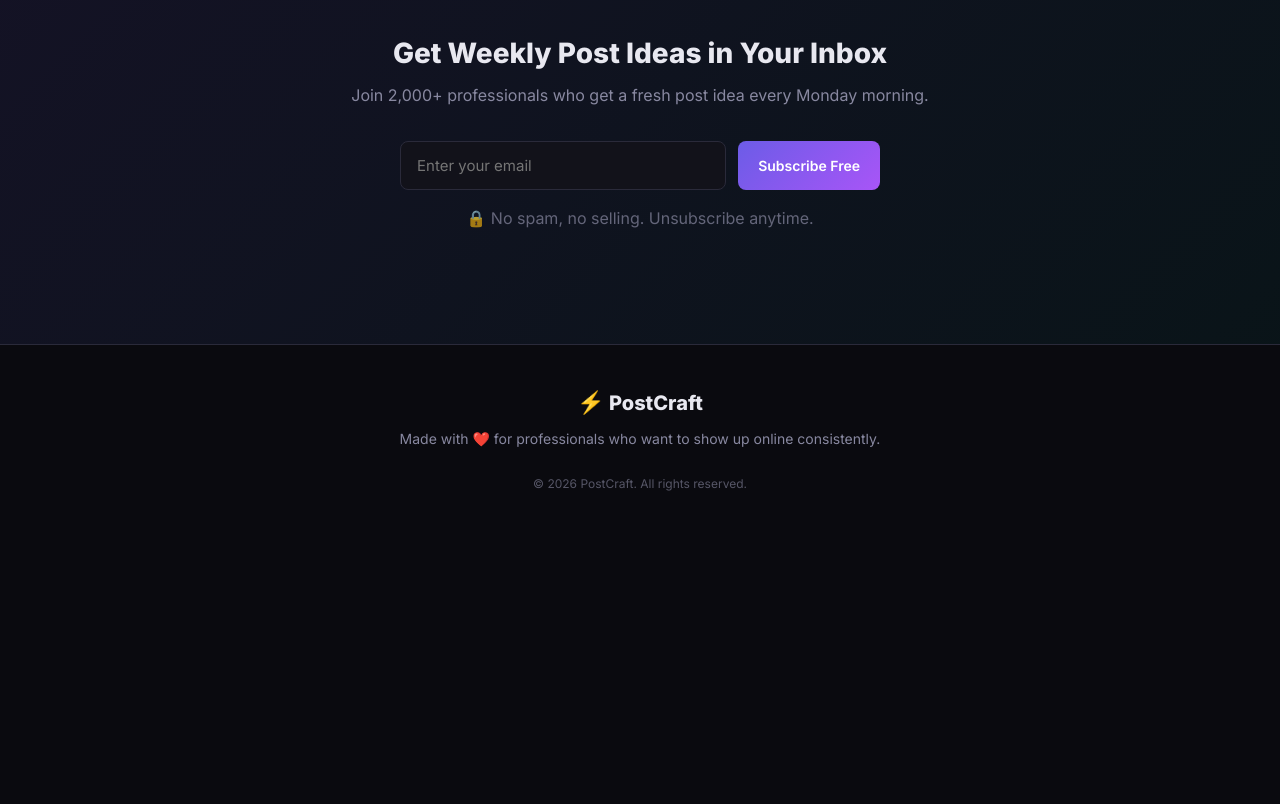
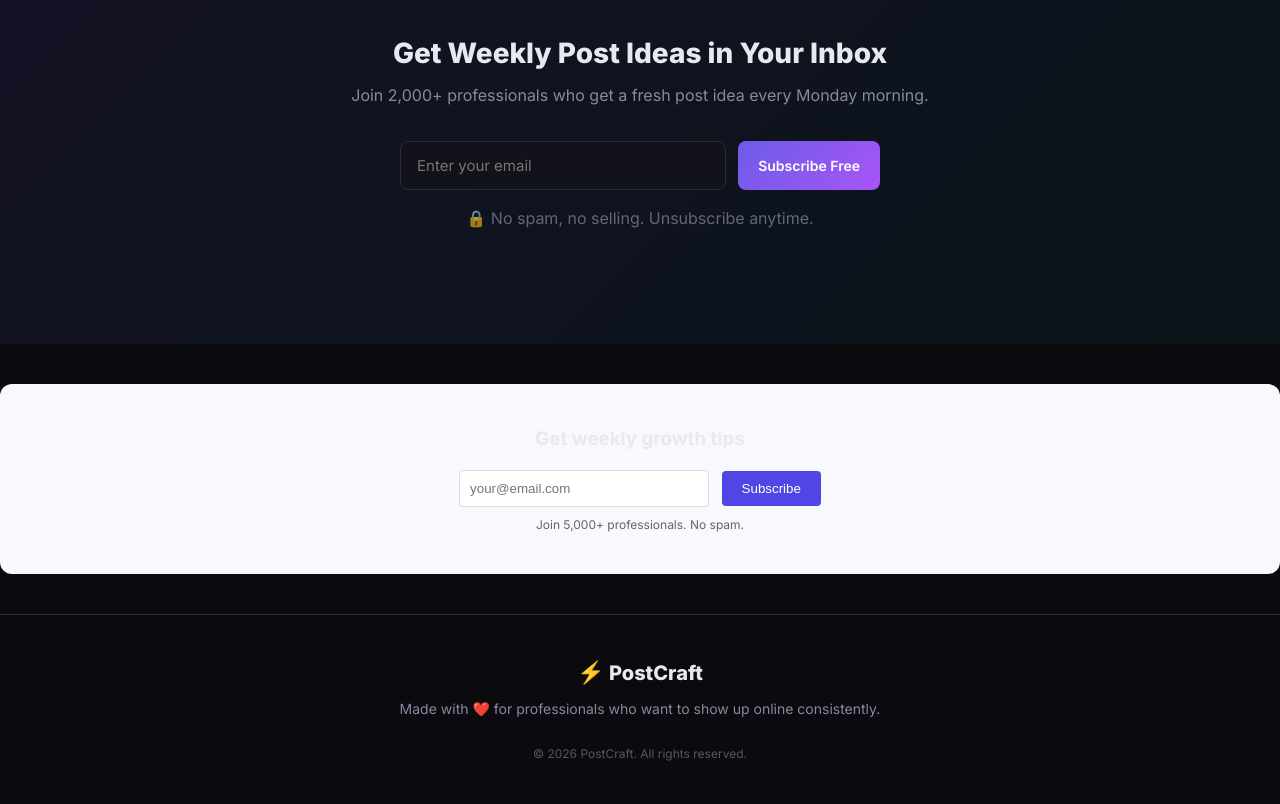
Before and after one commit to Gillbillieee/postcraft, a website: page index.html in a window 1280 px wide. Shown: the part 3352-4156 px from the top of the page. Before the commit the page ends 3885 px from the top, so only its background shows below. Drawn offline with Linux system fonts and the light colour scheme.

Commit message:
Add AdSense + newsletter signup for monetization

```diff
--- a/index.html
+++ b/index.html
@@ -22,6 +22,8 @@
   <link rel="stylesheet" href="/src/css/style.css">
   <link rel="preconnect" href="https://fonts.googleapis.com">
   <link href="https://fonts.googleapis.com/css2?family=Inter:wght@400;500;600;700;800&display=swap" rel="stylesheet">
+<script async src="https://pagead2.googlesyndication.com/pagead/js/adsbygoogle.js?client=ca-pub-XXXXXXXXXXXXXXXX" crossorigin="anonymous"></script>
+<!-- Replace ca-pub-XXXXXXXXXXXXXXXX with your AdSense ID -->
 </head>
 <body>
   <!-- Navigation -->
@@ -256,7 +258,13 @@
   </section>
 
   <!-- Footer -->
-  <footer class="footer">
+  <div style="padding:40px;text-align:center;background:#f8f8ff;margin:40px 0;border-radius:12px;">
+<h3 style="margin-bottom:16px;">Get weekly growth tips</h3>
+<input type="email" placeholder="your@email.com" style="padding:10px;width:250px;margin-right:8px;border:1px solid #ddd;border-radius:4px;">
+<button style="padding:10px 20px;background:#4f46e5;color:white;border:none;border-radius:4px;cursor:pointer;">Subscribe</button>
+<p style="font-size:12px;color:#666;margin-top:8px;">Join 5,000+ professionals. No spam.</p>
+</div>
+<footer class="footer">
     <div class="container footer-inner">
       <div class="footer-brand">
         <span class="logo-icon">⚡</span> PostCraft
```
